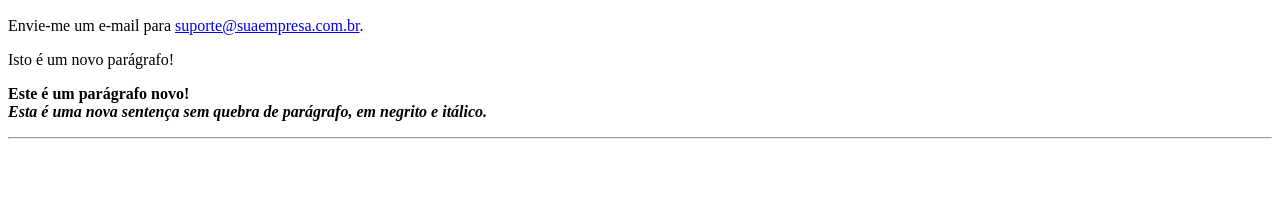
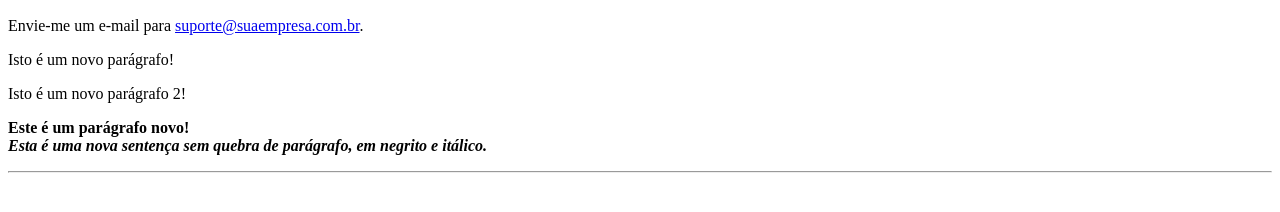
Before and after one commit to FabioTolentino19/projeto-curso-git, a plain HTML site: page index.html in a window 1280 px wide. Shown: the part 146-358 px from the top of the page. Drawn offline with Linux system fonts and the light colour scheme.

Commit message:
Adicionando novo parágrafo

```diff
--- a/index.html
+++ b/index.html
@@ -24,6 +24,8 @@
 
   <P> Isto é um novo parágrafo!
 
+  <P> Isto é um novo parágrafo 2!
+
   <P> <B>Este é um parágrafo novo!</B>
 
   <BR> <B><I>Esta é uma nova sentença sem quebra de parágrafo, em negrito e itálico.</I></B>
```
